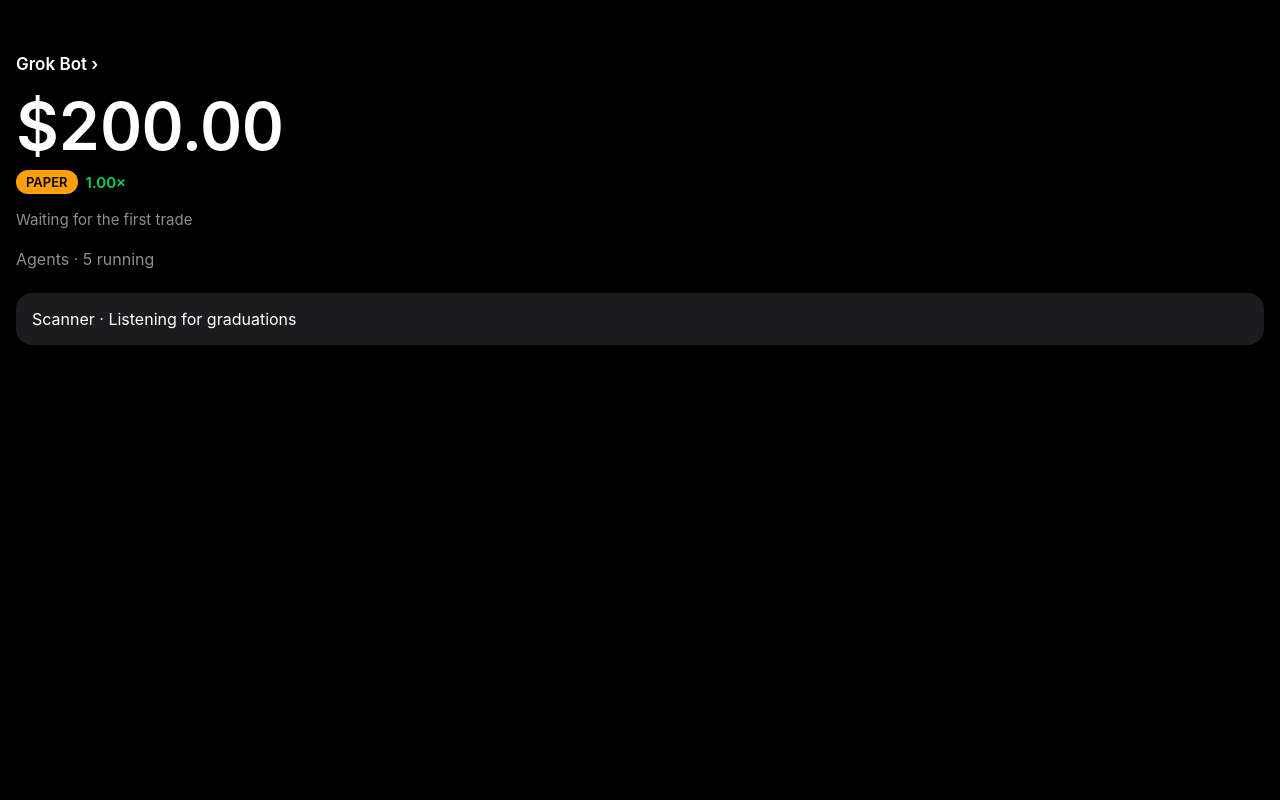
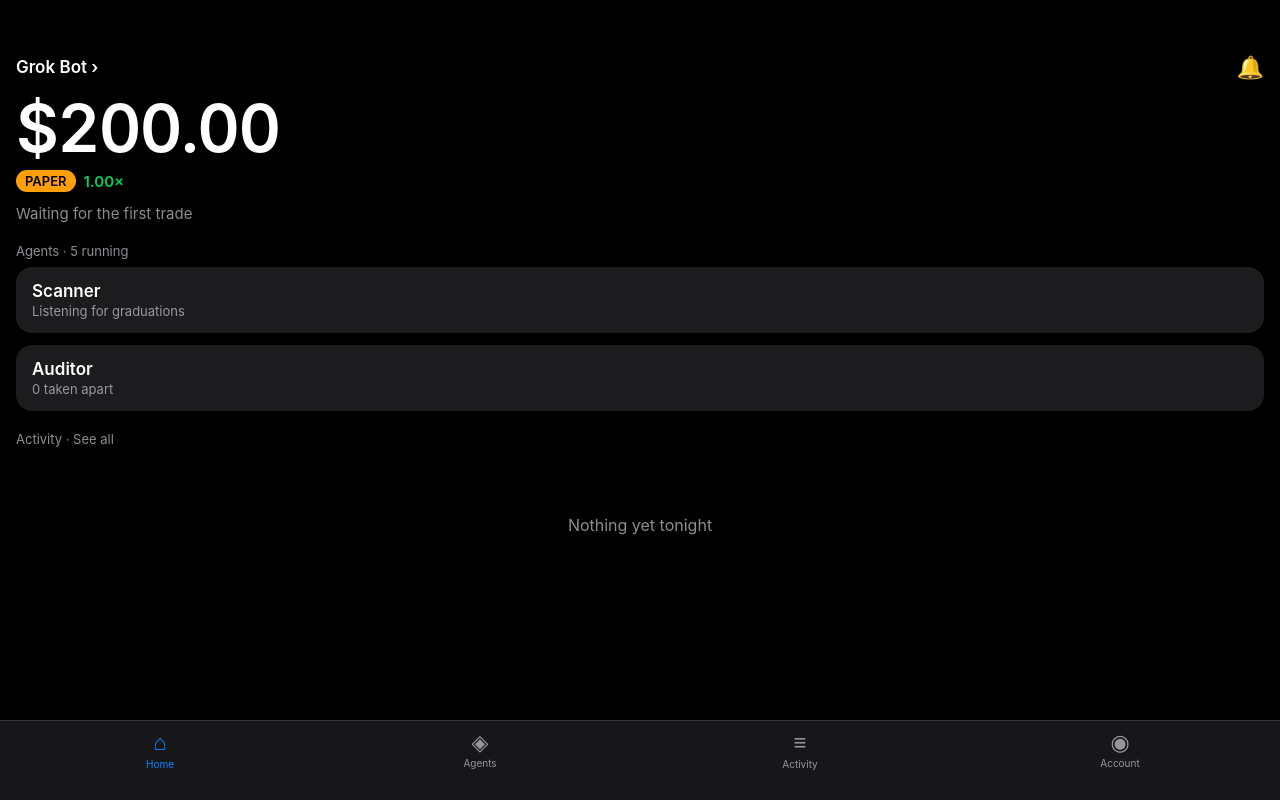
Before and after one commit to christian2005bq-alt/gorbinbot, a plain HTML site: page index.html in a window 1280 px wide. Drawn offline with Linux system fonts and the light colour scheme.

Commit message:
Update index.html

```diff
--- a/index.html
+++ b/index.html
@@ -8,33 +8,75 @@
   <link rel="manifest" href="manifest.json">
   <title>Grok Desk</title>
   <style>
-    * { box-sizing: border-box; }
-    body { margin: 0; background: #000; color: #fff; font-family: -apple-system, BlinkMacSystemFont, "SF Pro Text", sans-serif; }
-    .navbar { padding: 54px 16px 12px; font-size: 17px; font-weight: 600; }
-    .balance { font-size: 66px; font-weight: 600; padding: 0 16px; font-variant-numeric: tabular-nums; letter-spacing: -1px; }
-    .row { display: flex; align-items: center; gap: 8px; padding: 4px 16px; }
-    .paper { background: #ff9f0a; color: #000; padding: 4px 10px; border-radius: 12px; font-size: 13px; font-weight: 600; }
+    * { box-sizing: border-box; -webkit-tap-highlight-color: transparent; }
+    body { margin: 0; background: #000; color: #fff; font-family: -apple-system, BlinkMacSystemFont, "SF Pro Text", sans-serif; padding-bottom: 80px; }
+    .navbar { padding: 54px 16px 8px; font-size: 17px; font-weight: 600; display: flex; justify-content: space-between; align-items: center; }
+    .balance { font-size: 66px; font-weight: 600; padding: 0 16px; font-variant-numeric: tabular-nums; letter-spacing: -1.5px; }
+    .row { display: flex; align-items: center; gap: 8px; padding: 2px 16px 8px; }
+    .paper { background: #ff9f0a; color: #000; padding: 3px 9px; border-radius: 12px; font-size: 13px; font-weight: 600; }
     .mult { color: #00d35a; font-size: 15px; font-weight: 600; }
-    .status { padding: 12px 16px; color: rgba(235,235,245,0.6); font-size: 15px; }
-    .agents { padding: 8px 16px; color: rgba(235,235,245,0.6); }
-    .card { margin: 16px; background: #1c1c1e; border-radius: 16px; padding: 16px; }
+    .status { padding: 4px 16px 12px; color: rgba(235,235,245,0.6); font-size: 15px; }
+    .section-title { padding: 8px 16px; font-size: 13px; color: rgba(235,235,245,0.6); }
+    .card { margin: 0 16px 12px; background: #1c1c1e; border-radius: 16px; padding: 14px 16px; }
+    .card-title { font-size: 17px; font-weight: 600; }
+    .card-sub { font-size: 13px; color: rgba(235,235,245,0.6); margin-top: 2px; }
+    .tabbar { position: fixed; bottom: 0; left: 0; right: 0; height: 80px; background: rgba(28,28,30,0.85); backdrop-filter: blur(20px); display: flex; justify-content: space-around; align-items: flex-start; padding-top: 8px; border-top: 0.5px solid rgba(84,84,88,0.55); }
+    .tab { flex: 1; text-align: center; font-size: 10px; color: rgba(235,235,245,0.6); }
+    .tab.active { color: #0a84ff; }
+    .tab span { display: block; font-size: 22px; margin-bottom: 2px; }
+    .screen { display: none; }
+    .screen.active { display: block; }
+    .empty { text-align: center; padding: 60px 20px; color: rgba(235,235,245,0.6); }
   </style>
 </head>
 <body>
-  <div class="navbar">Grok Bot ›</div>
-  <div class="balance" id="balance">$200.00</div>
-  <div class="row">
-    <span class="paper" id="mode">PAPER</span>
-    <span class="mult" id="mult">1.00×</span>
+  <div id="home" class="screen active">
+    <div class="navbar">Grok Bot › <span style="font-size:22px">🔔</span></div>
+    <div class="balance">$200.00</div>
+    <div class="row"><span class="paper">PAPER</span><span class="mult">1.00×</span></div>
+    <div class="status" id="status">Waiting for the first trade</div>
+    <div class="section-title">Agents · 5 running</div>
+    <div class="card"><div class="card-title">Scanner</div><div class="card-sub">Listening for graduations</div></div>
+    <div class="card"><div class="card-title">Auditor</div><div class="card-sub">0 taken apart</div></div>
+    <div class="section-title">Activity · See all</div>
+    <div class="empty">Nothing yet tonight</div>
   </div>
-  <div class="status" id="status">Waiting for the first trade</div>
-  <div class="agents">Agents · 5 running</div>
-  <div class="card">Scanner · Listening for graduations</div>
+  <div id="agents" class="screen">
+    <div class="navbar">Agents</div>
+    <div class="card"><div class="card-title">Scanner</div><div class="card-sub">running · 0 today</div></div>
+    <div class="card"><div class="card-title">Auditor</div><div class="card-sub">running · 0 today</div></div>
+    <div class="card"><div class="card-title">Analyst</div><div class="card-sub">running · 0 today</div></div>
+    <div class="card"><div class="card-title">Executor</div><div class="card-sub">running · 0 today</div></div>
+    <div class="card"><div class="card-title">Risk</div><div class="card-sub">running · 0 today</div></div>
+  </div>
+  <div id="activity" class="screen">
+    <div class="navbar">Activity</div>
+    <div class="empty">Nothing yet tonight</div>
+  </div>
+  <div id="account" class="screen">
+    <div class="navbar">Account</div>
+    <div class="card"><div class="card-title">Mode</div><div class="card-sub">PAPER</div></div>
+    <div class="card"><div class="card-title">Stack</div><div class="card-sub">$200</div></div>
+    <div class="card"><div class="card-title">Your FOMO profile</div><div class="card-sub">gorbindx</div></div>
+    <div class="card"><div class="card-title">Invite a friend</div><div class="card-sub">https://fomo.family/r/savipww</div></div>
+  </div>
+  <div class="tabbar">
+    <div class="tab active" onclick="show('home')"><span>⌂</span>Home</div>
+    <div class="tab" onclick="show('agents')"><span>◈</span>Agents</div>
+    <div class="tab" onclick="show('activity')"><span>≡</span>Activity</div>
+    <div class="tab" onclick="show('account')"><span>◉</span>Account</div>
+  </div>
   <script>
-    async function refresh() {
-      document.getElementById("status").textContent = "Last check " + new Date().toLocaleTimeString();
+    function show(id) {
+      document.querySelectorAll('.screen').forEach(s => s.classList.remove('active'));
+      document.querySelectorAll('.tab').forEach(t => t.classList.remove('active'));
+      document.getElementById(id).classList.add('active');
+      event.currentTarget.classList.add('active');
     }
-    setInterval(refresh, 15000);
+    setInterval(() => {
+      const s = document.getElementById('status');
+      if (s) s.textContent = 'Last check ' + new Date().toLocaleTimeString();
+    }, 15000);
   </script>
 </body>
 </html>
```
